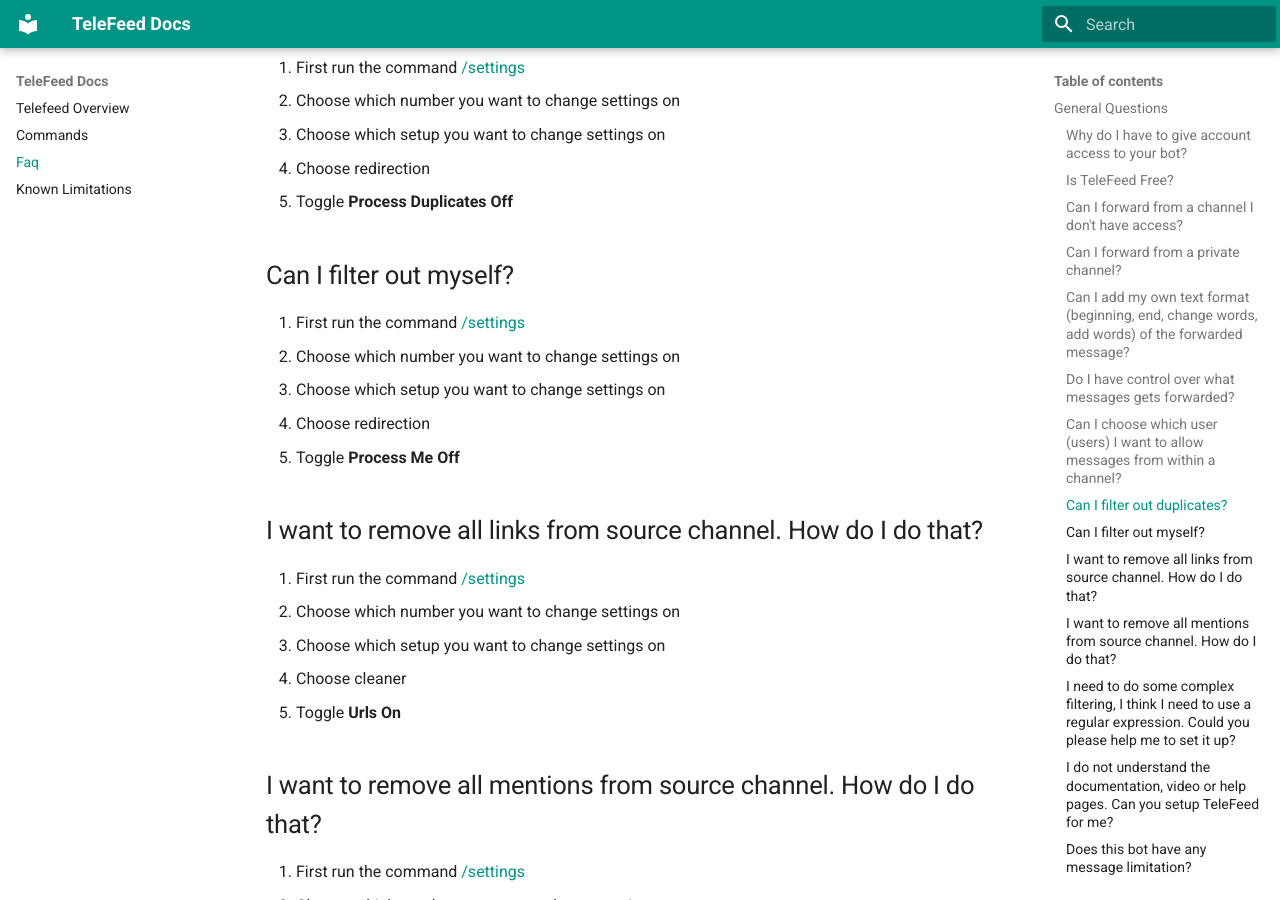
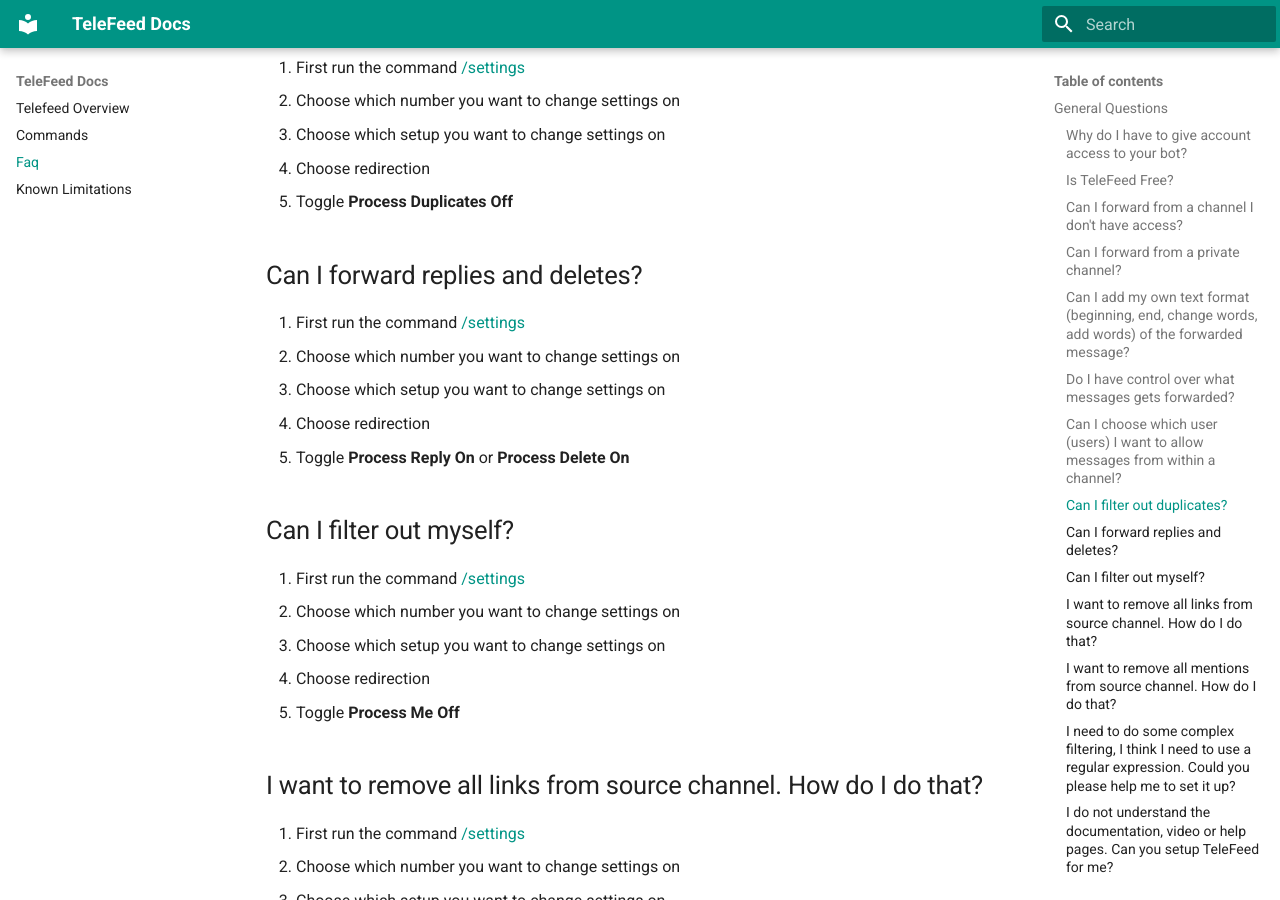
Before and after one commit to PSYR3X/telefeed_docs, an MkDocs documentation site: the page built from docs/faq.md, in a window 1280 px wide and 900 px high, scrolled down 2674 px. Built offline with MkDocs 1.6.1 and Material for MkDocs 9.7.7, drawn with Linux system fonts in a browser that asks for light colours.

Commit message:
Improved docs

```diff
--- a/docs/faq.md
+++ b/docs/faq.md
@@ -148,6 +148,14 @@ Yes. You can forward from a private channel as long as you as a user are joined
 3.   Choose which setup you want to change settings on
 4.   Choose redirection
 5.   Toggle <b>Process Duplicates Off</b>
+
+### Can I forward replies and deletes?
+
+1.   First run the command [/settings](/commands/#settings)
+2.   Choose which number you want to change settings on
+3.   Choose which setup you want to change settings on
+4.   Choose redirection
+5.   Toggle <b>Process Reply On</b> or <b>Process Delete On</b>
 
 ### Can I filter out myself?
 
```
